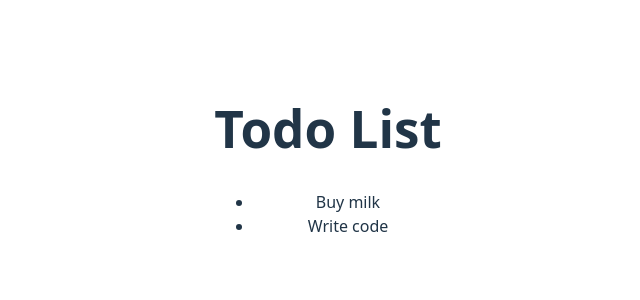
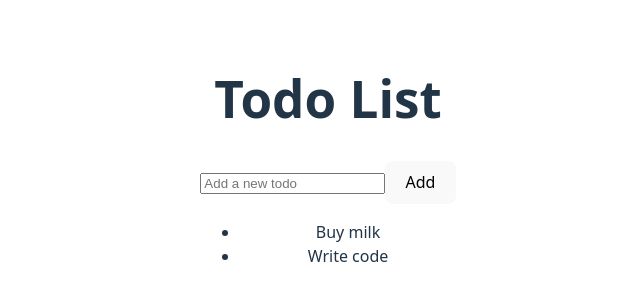
Before and after one commit to kevinsmasters/vibetodo, a React (Vite) app: page / in a window 1280 px wide. Shown: the part 240-540 px from the top of the page, without its empty margins (312-952 px from the left). Built offline with nearby package versions, Linux system fonts and the light colour scheme.

Commit message:
completed added input and passing test

```diff
--- a/src/App.tsx
+++ b/src/App.tsx
@@ -1,16 +1,40 @@
 import './App.css'
+import { useState } from 'react';
 import TodoItem from './components/TodoItem';
 
-const todos = [
-  { id: 1, text: 'Buy milk' },
-  { id: 2, text: 'Write code' },
-];
+type Todo = {
+  id: number;
+  text: string;
+};
+/* TODO:combine types used here and in the TodoItem */
 
 function App() {
+  const [todos, setTodos] = useState<Todo[]>([
+    { id: 1, text: 'Buy milk' },
+    { id: 2, text: 'Write code' },
+  ]);
 
+  const [input, setInput] = useState('');
+
+  const addTodo = () => {
+    if (!input.trim()) return;
+    setTodos(prev => [
+      ...prev,
+      { id: Date.now(), text: input.trim() },
+    ]);
+    setInput('');
+  }
   return (
     <div>
       <h1>Todo List</h1>
+      <div>
+        <input
+          placeholder="Add a new todo"
+          value={input}
+          onChange={e => setInput(e.target.value)}
+        />
+        <button onClick={addTodo}>Add</button>
+      </div>
       {todos ? (
         <ul>
         {todos.map(todo => (
```
